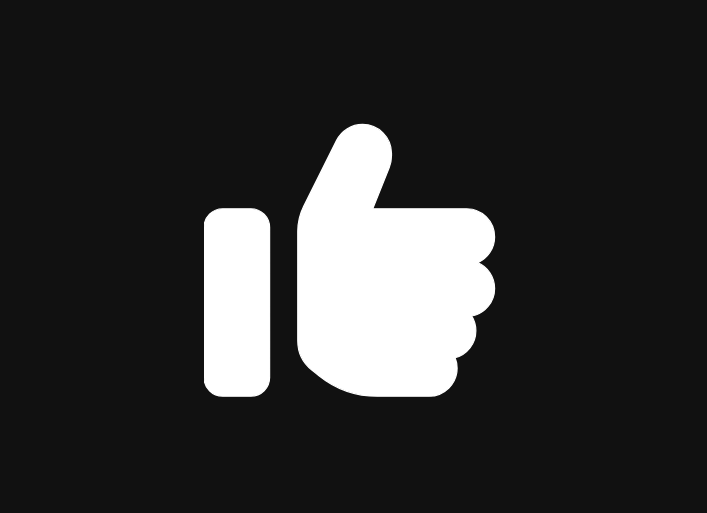
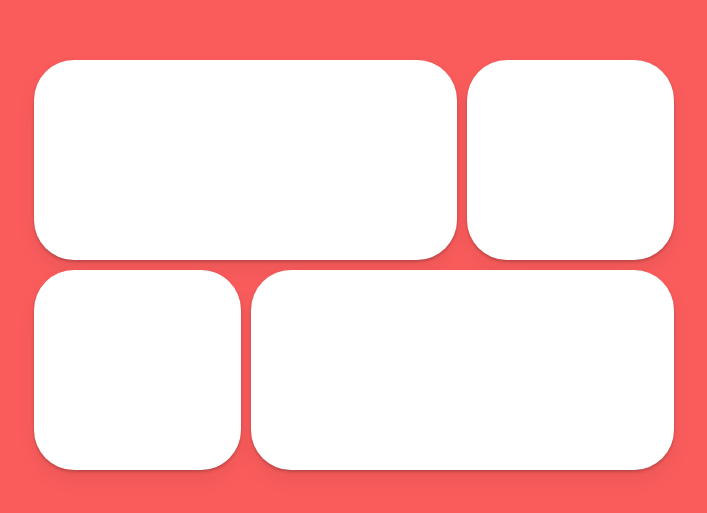
Before and after one commit to Lim-Heock/react-masterclass, a React (Create React App) app: page / in a window 1280 px wide. Shown: the part 135-648 px from the top of the page, without its empty margins (286-993 px from the left). Built offline with nearby package versions, Linux system fonts and the light colour scheme.

Commit message:
6.15 feat: Implement shared layout animation using layoutId

```diff
--- a/src/App.tsx
+++ b/src/App.tsx
@@ -1,52 +1,73 @@
 import styled from "styled-components";
-import { motion, useMotionValue, useTransform, useScroll } from "framer-motion";
-
-const Wrapper = styled(motion.div)`
+import { motion, AnimatePresence } from "framer-motion";
+import { useState } from "react";
+const Wrapper = styled.div`
   height: 100vh;
   width: 100vw;
-  background-color: #111;
+  background-color: #fa5c5c;
   display: flex;
   justify-content: center;
   align-items: center;
 `;
 
-const Svg = styled.svg`
-  width: 300px;
-  height: 300px;
-  path {
-    stroke: white;
-    stroke-width: 2;
+const Grid = styled.div`
+  display: grid;
+  grid-template-columns: repeat(3, 1fr);
+  gap: 10px;
+  width: 50vw;
+  div:first-child,
+  div:last-child {
+    grid-column: span 2;
   }
 `;
 
-const svg = {
-  start: { pathLength: 0, fill: "rgba(255,255,255,0)" },
-  end: { pathLength: 1, fill: "rgba(255, 255, 255, 1)" },
+const Box = styled(motion.div)`
+  background-color: rgba(255, 255, 255, 1);
+  border-radius: 40px;
+  display: flex;
+  justify-content: center;
+  align-items: center;
+  height: 200px;
+  box-shadow: 0 2px 3px rgba(0, 0, 0, 0.2), 0 10px 20px rgba(0, 0, 0, 0.06);
+`;
+
+const Overlay = styled(motion.div)`
+  width: 100%;
+  height: 100%;
+  position: absolute;
+  display: flex;
+  justify-content: center;
+  align-items: center;
+`;
+
+const overlay = {
+  hidden: { opacity: 0 },
+  visible: { opacity: 1 },
+  exit: { opacity: 0 },
 };
-
 function App() {
-  const x = useMotionValue(0);
+  const [id, setId] = useState<string | null>(null);
 
   return (
     <Wrapper>
-      <Svg
-        focusable="false"
-        xmlns="http://www.w3.org/2000/svg"
-        viewBox="0 0 512 512"
-      >
-        <motion.path
-          variants={svg}
-          initial={"start"}
-          animate={"end"}
-          transition={{
-            default: {
-              duration: 5,
-            },
-            fill: { duration: 1, delay: 2 },
-          }}
-          d="M80 160c17.7 0 32 14.3 32 32l0 256c0 17.7-14.3 32-32 32l-48 0c-17.7 0-32-14.3-32-32L0 192c0-17.7 14.3-32 32-32l48 0zM270.6 16C297.9 16 320 38.1 320 65.4l0 4.2c0 6.8-1.3 13.6-3.8 19.9L288 160 448 160c26.5 0 48 21.5 48 48 0 19.7-11.9 36.6-28.9 44 17 7.4 28.9 24.3 28.9 44 0 23.4-16.8 42.9-39 47.1 4.4 7.3 7 15.8 7 24.9 0 22.2-15 40.8-35.4 46.3 2.2 5.5 3.4 11.5 3.4 17.7 0 26.5-21.5 48-48 48l-87.9 0c-36.3 0-71.6-12.4-99.9-35.1L184 435.2c-15.2-12.1-24-30.5-24-50l0-186.6c0-14.9 3.5-29.6 10.1-42.9L226.3 43.3C234.7 26.6 251.8 16 270.6 16z"
-        />
-      </Svg>
+      <Grid>
+        {["1", "2", "3", "4"].map((item) => (
+          <Box key={item} onClick={() => setId(item)} layoutId={item} />
+        ))}
+      </Grid>
+      <AnimatePresence>
+        {id ? (
+          <Overlay
+            variants={overlay}
+            onClick={() => setId(null)}
+            initial="hidden"
+            animate="visible"
+            exit="exit"
+          >
+            <Box layoutId={id} style={{ width: 400, height: 200 }} />
+          </Overlay>
+        ) : null}
+      </AnimatePresence>
     </Wrapper>
   );
 }
```
